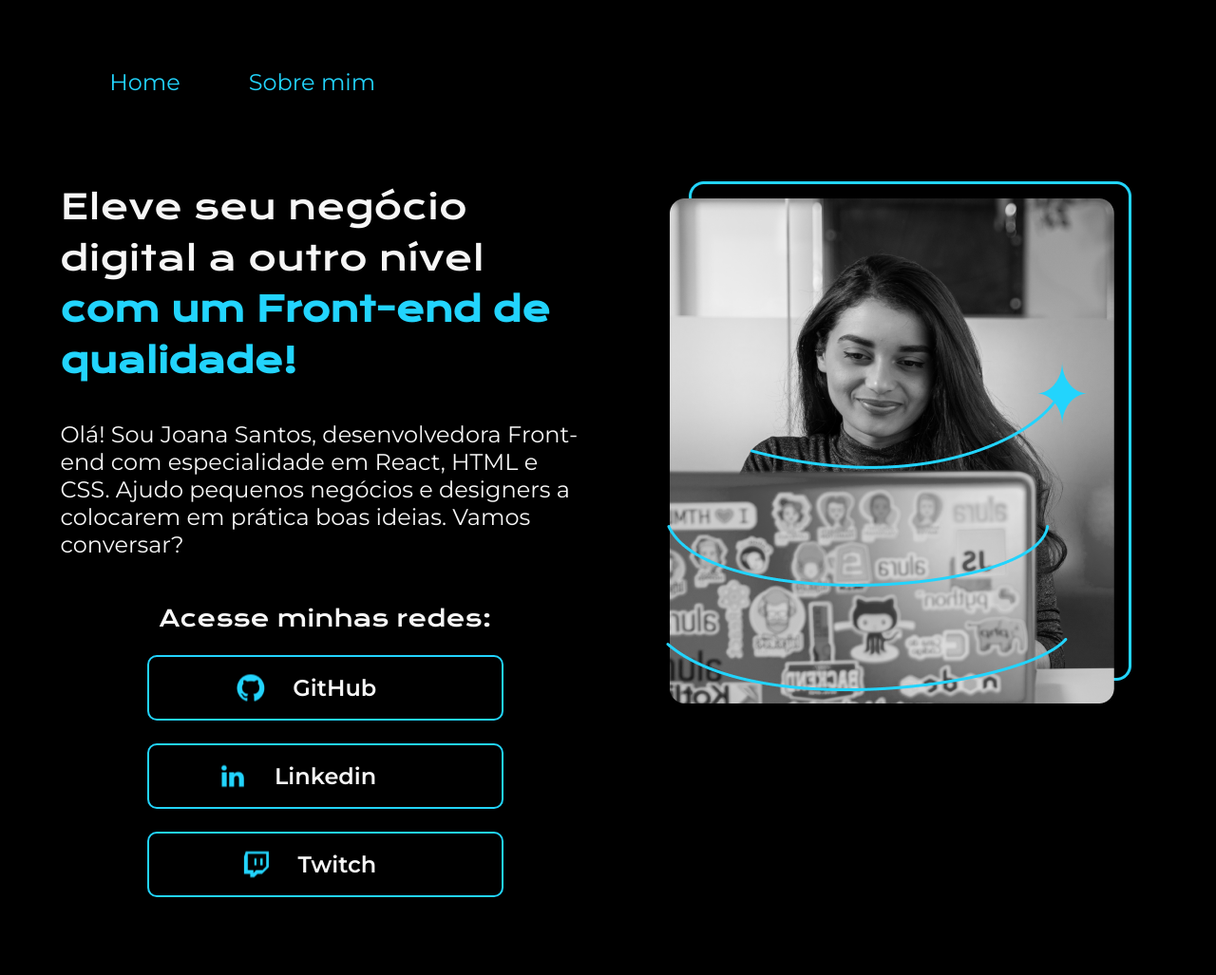
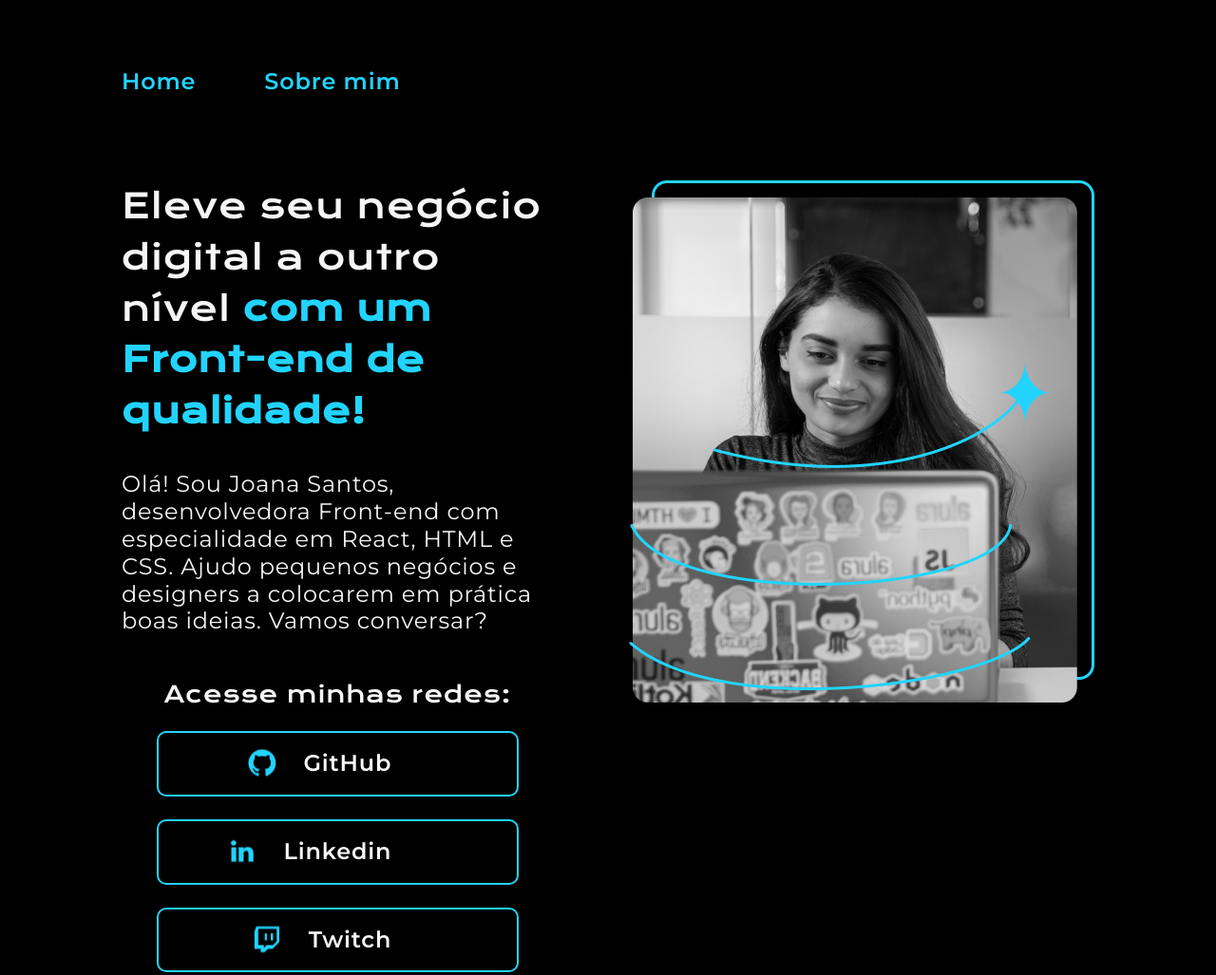
Before and after one commit to salgabs/Alura-Portfolio-Modelo, a plain HTML site: page index.html in a window 1280 px wide. Shown: the top 1027 px of the page at 95% size. Drawn offline with nearby package versions, Linux system fonts and the light colour scheme.

Commit message:
Projeto finalizado (versão Desktop)

```diff
--- a/index.html
+++ b/index.html
@@ -1,23 +1,26 @@
 <!DOCTYPE html>
-<html>
+<html lang="pt-br">
     <head>
         <meta charset="UTF-8">
+        <meta http-equiv="X-UA-Compatible" content="IE=edge">
         <meta name="viweport" content="width=device-width, initial-scale=1.0">
-        <link rel="stylesheet" href="styles.css">
+        <link rel="stylesheet" href="./styles/styles.css">
         <link rel="preconnect" href="https://fonts.googleapis.com">
     <link rel="preconnect" href="https://fonts.gstatic.com" crossorigin>
     <link href="https://fonts.googleapis.com/css2?family=Krona+One&family=Montserrat:wght@400;600&display=swap" rel="stylesheet">
     </head>
     <body>
         <header class="cabecalho">
+            <nav>
                 <ul class="cabecalho_lista">
                     <li class="cabecalho_item">
                         <a class="cabecalho_link" href="index.html">Home</a>
                     </li>
                     <li>
-                    <a class="cabecalho_link" href="sobre_mim.html">Sobre mim</a>
+                        <a class="cabecalho_link" href="sobre.html">Sobre mim</a>
                     </li>
                 </ul>
+            </nav>
         </header>
 
         <main class="portfolio">
@@ -40,7 +43,7 @@
                 </div>
             </div>
             <div class="imagem">
-                <img src="Foto.png" alt="Foto de Joana Santos">
+                <img src="./assets/Foto.png" alt="Foto de Joana Santos">
             </div>
         </main>
 
--- /dev/null
+++ b/styles/sobre.css
@@ -0,0 +1,20 @@
+
+
+.sobre {
+    display: flex;
+    justify-content: center;
+    align-items: flex-start;
+    margin: 7% 10%;
+}
+
+.sobre_texto {
+    display: flex;
+    flex-flow: column;
+    justify-content: flex-start;
+}
+
+.sobre_imagem {
+    margin-left: 5em;
+    position: relative;
+    top: 4em;
+}
--- /dev/null
+++ b/styles/styles.css
@@ -0,0 +1,157 @@
+@import url("sobre.css");
+
+* {
+    margin: 0;
+    padding: 0;
+}
+
+:root {
+    --preto: #000;
+    --cinza: #272727;
+    --branco: #F6F6F6;
+    --azul: #22D4FD;
+    --azul-escuro: #20b7d8;
+    --fonte-principal: "Krona One";
+    --fonte-secund: "Montserrat";
+}
+
+body {
+    background-color: var(--preto);
+    font-family: var(--fonte-secund);
+    font-size: 24px;
+    box-sizing: border-box;/*imagens ficam contidas no elemento pai, sem estrapolar o tamanho para fora das bordas.*/
+    line-height: 1.2em;
+    letter-spacing: .05rem;
+}
+
+/* Header */
+
+.cabecalho {
+    margin: 3em 10%;
+}
+
+.cabecalho_lista {
+    display: flex;
+    justify-content: flex-start;
+}
+
+.cabecalho_item {
+    margin-right: 3em;
+}
+
+.cabecalho_link {
+    text-decoration: none;
+    color: var(--azul);
+    font-weight: 600;
+    text-decoration: none;
+}
+
+/* Main */
+
+.portfolio {
+    display: flex;
+    justify-content: center;
+    align-items: flex-start;
+    margin: 7% 10%;
+}
+
+.texto {
+    display: flex;
+    flex-flow: column;
+    text-align: left;
+    justify-content: flex-start;
+    margin-right: 3.5em;
+}
+
+.titulo {
+    font-family: var(--fonte-principal);
+    color: #F6F6F6;
+    font-size: 36px;
+    line-height: 1.5em;
+    font-weight: 400;
+}
+
+.destaque {
+    color: var(--azul);
+}
+
+.descricao {
+    font-family: var(--fonte-secund);
+    color: #F6F6F6;
+    font-size: 24px;
+    margin: 1.5em 0 2em 0;
+}
+
+.botoes_container {
+    display: flex;
+    flex-direction: column;
+    justify-content: center;
+    align-items: center;
+    margin-left: .2em;
+}
+
+.botoes_titulo {
+    color: var(--branco);
+    font-family: var(--fonte-principal);
+    font-weight: 400;
+    font-size: 24px;
+}
+
+.botoes_lista {
+    margin-top: 1em;
+}
+
+.botoes_item {
+    padding: .75em 3em;
+    border: 2px solid var(--azul);
+    border-radius: 10px;
+    text-align: right;
+    transition: .2s;
+}
+
+.botoes_item:hover {
+    background-color: var(--cinza);
+}
+
+.botoes_meio {
+    margin: 1em 0;
+}
+
+.botoes_link {
+    text-decoration: none;
+    color: var(--branco);
+    font-weight: 600;
+    font-size: 24px;
+    padding: 0 2.5em;
+
+}
+
+.github {
+    background: url("../assets/Github.png") no-repeat;
+    background-position: left;
+}
+
+.linkedin {
+    background: url("../assets/Linkedin.png") no-repeat;
+    background-position: left;
+}
+
+.twitch {
+    background: url("../assets/Twitch.png") no-repeat;
+    background-position: left;
+}
+
+/* Rodapé */
+
+.rodape {
+    background-color: var(--azul);
+
+}
+
+.rodape_texto {
+    font-family: var(--fonte-secund);
+    font-weight: 400;
+    font-size: 24px;
+    text-align: center;
+    padding: 1em;
+}
```
Also changed, not shown: sobre.html (added, +43 -0 lines), assets/Foto.png (added), assets/Github.png (added), assets/Linkedin.png (added), assets/Twitch.png (added). Lines whose indentation alone changed are shown as unchanged.
